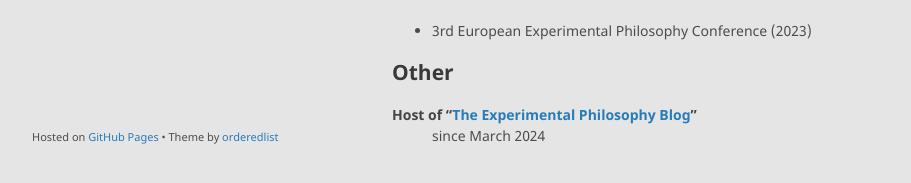
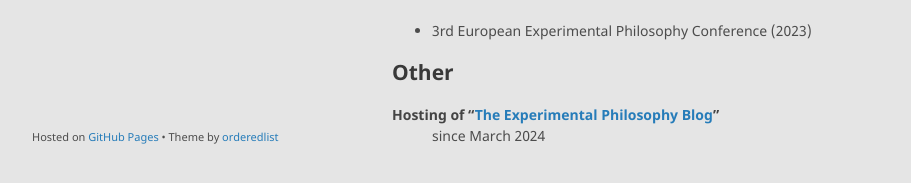
Before and after one commit to alephmembeth/alephmembeth.github.io, a Jekyll site: the page built from services.md, in a window 1280 px wide and 969 px high. Shown: the part 753-936 px from the top of the window, without its empty margins (178-1089 px from the left). Built offline with Jekyll 4.4.1, drawn with Linux system fonts in a browser that asks for light colours; our own code applies the rules of GitHub Pages for plain Markdown files.

Commit message:
Update services.md

```diff
--- a/services.md
+++ b/services.md
@@ -41,6 +41,6 @@ layout: default
 ## Other
 
 <dl>
-   <dt>Host of “<a href="http://xphi.net/">The Experimental Philosophy Blog</a>”</dt>
+   <dt>Hosting of “<a href="http://xphi.net/">The Experimental Philosophy Blog</a>”</dt>
       <dd>since March 2024</dd>
 </dl>
```
